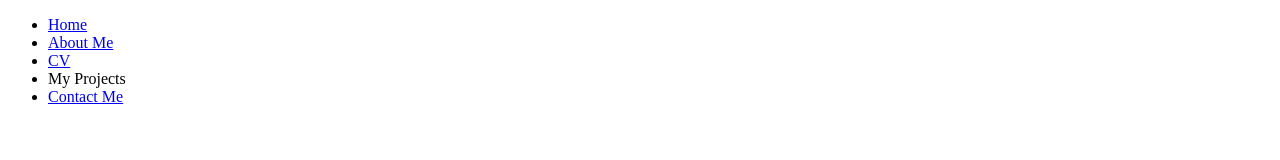
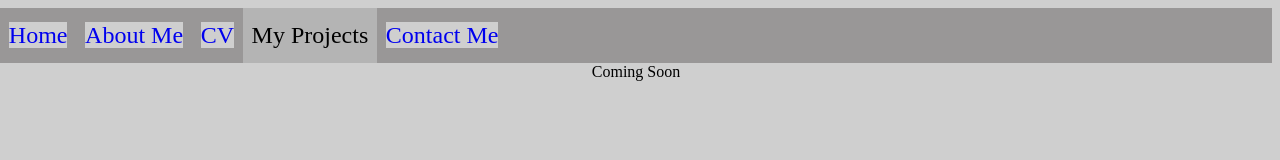
Before and after one commit to OliverAxton/personalWebsite, a plain HTML site: page docs/pages/projects.html in a window 1280 px wide. Drawn offline with Linux system fonts and the light colour scheme; files that its build step writes are made by us from their sources.

Commit message:
Misc Updates

```diff
--- a/docs/css/base.css
+++ b/docs/css/base.css
@@ -0,0 +1,45 @@
+* {
+  background-color: #CFCFCF;
+  font-family: serif;
+  margin-left: 0;
+  padding: 0;
+  scroll-behavior: smooth;
+  text-align: center;
+  text-decoration: none;
+}
+
+#navBarUl {
+  background-color: #999797;
+  border: 0px;
+  display: block;
+  font-size: 1.5em;
+  list-style-type: none;
+  margin: 0;
+  overflow: hidden;
+  padding: 0;
+  text-decoration: none;
+}
+
+.navList {
+  background-color: #999797;
+  display: block;
+  float: left;
+  padding: 1.1vw 1.1vh;
+  text-decoration: none;
+}
+
+.navList:hover {
+  background-color: #A4A4A4;
+}
+
+.activePage {
+  background-color: #B4B4B4;
+  display: block;
+  float: left;
+  padding: 1.1vw 1.1vh;
+  text-decoration: none;
+}
+
+#comingsoon {
+  font-size: 2em;
+}
--- a/docs/pages/projects.html
+++ b/docs/pages/projects.html
@@ -3,19 +3,21 @@
 
   <head>
     <meta charset="utf-8">
-    <link rel="stylesheet" type="text/css" href="css/base.css" />
+    <link rel="stylesheet" type="text/css" href="../css/base.css" />
     <title>Oliver Axton - Projects</title>
   </head>
   <meta name="viewport" content="width=device-width, initial-scale=1.0">
   <nav>
-    <ul>
-      <li class="activePage"><a href="../index.html">Home</a></li>
-      <li class="activePage"><a href="aboutme.html">About Me</a></li>
-      <li class="activePage"><a href="cv.html">CV</a></li>
+    <ul id="navBarUl">
+      <li class="navList"><a href="../index.html">Home</a></li>
+      <li class="navList"><a href="aboutme.html">About Me</a></li>
+      <li class="navList"><a href="cv.html">CV</a></li>
       <li class="activePage">My Projects</li>
-      <li class="activePage"><a href="contactme.html">Contact Me</a></li>
+      <li class="navList"><a href="contactme.html">Contact Me</a></li>
     </ul>
   </nav>
+  <section id #comingsoon> Coming Soon </section>
+
   <footer></footer>
 
 </html>
```
Also changed, not shown: docs/index.html (+2 -1 lines), docs/pages/aboutme.html (+3 -2 lines), docs/pages/contactme.html (+4 -2 lines), docs/pages/cv.html (+4 -2 lines), 1 other file.
